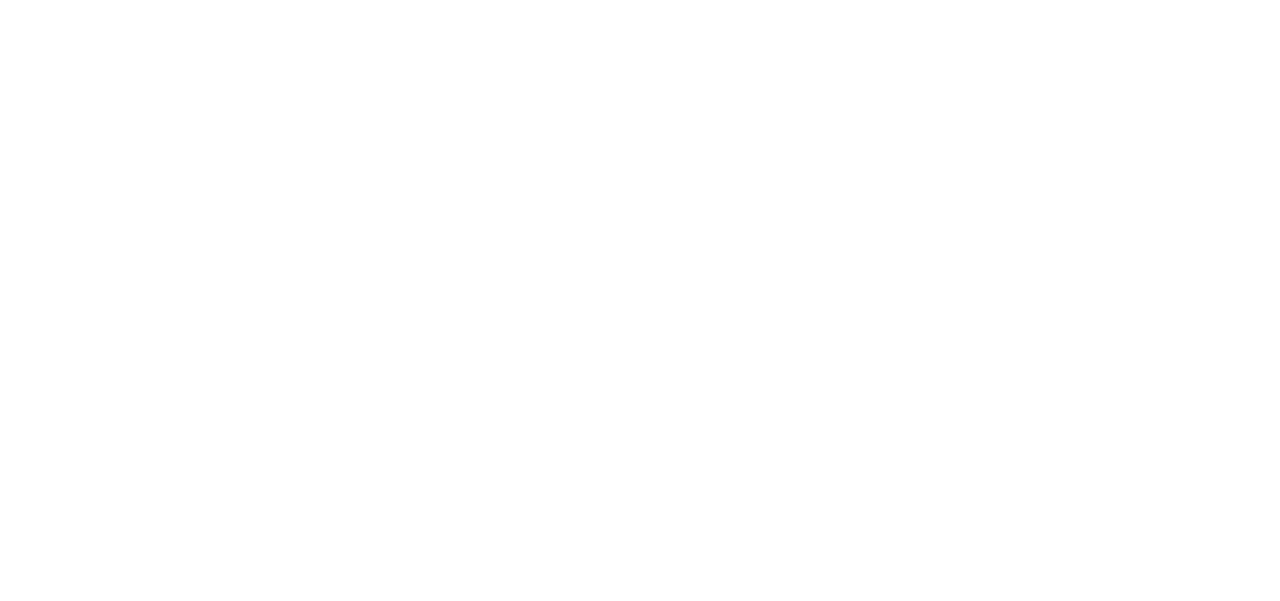
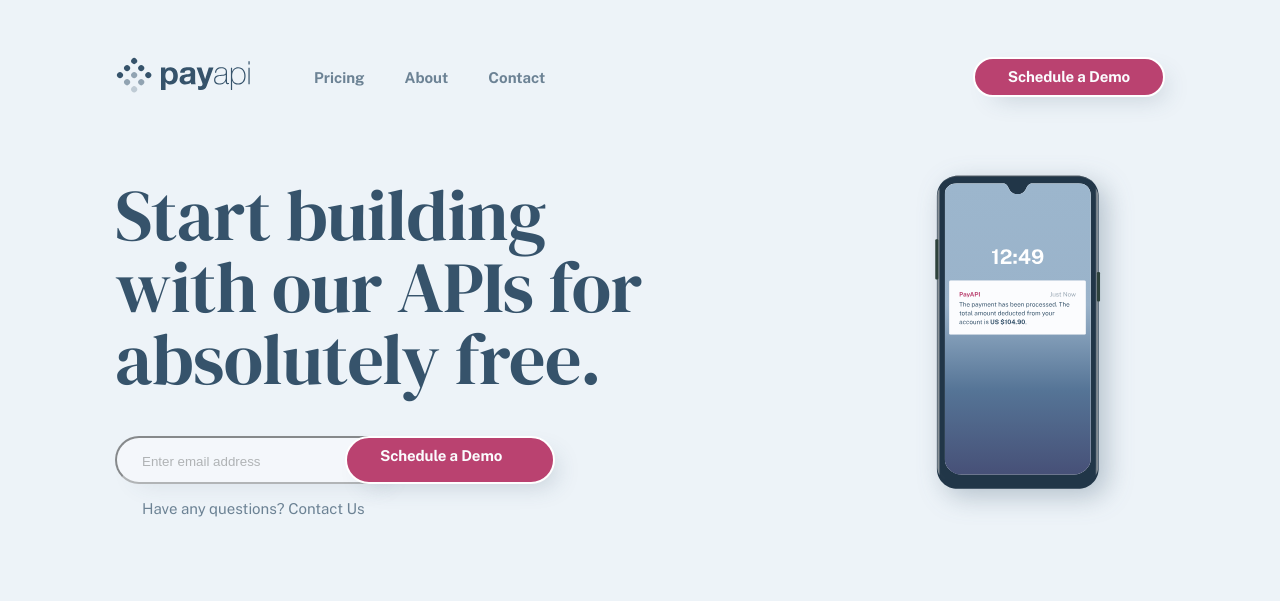
Before and after one commit to NurshodbekTalabov/imtixon__oy2, a plain HTML site: page index.html in a window 1280 px wide. Drawn offline with nearby package versions, Linux system fonts and the light colour scheme.

Commit message:
nimaga yaxshi ishlamayapsan

```diff
--- a/index.html
+++ b/index.html
@@ -8,15 +8,62 @@
     <link rel="stylesheet" href="./css/main.css">
 </head>
 <body>
-    <div class="wrapper">
-        <header>
+    <header class="siteheade">
 
-        </header>
-        <main>
+        <div class="container siteheade__container">
+            <div class="siteheader__logoblock">
+                <a class="sithead__logo"  href="#">
+                    <img src="./img/logo.svg" alt="logo img link">
+                </a>
+                <nav class="sitheade__nav">
+                    <ul class="siteheade__list">
+                        <li class="siteheade__item">
+                            <a class="sitehade__link" href="#">Pricing </a>
+                        </li>
+                        <li class="siteheade__item">
+                            <a class="sitehade__link" href="#"> About </a>
 
-        </main>
-    </div>
-    <footer></footer>
+                        </li>
+                        <li class="siteheade__item">
+                            <a class="sitehade__link" href="#"> Contact </a>
+
+                        </li>
+                    </ul>
+
+                </nav>
+            </div>
+            <a class="siteheade__btn btn" href="#">Schedule a Demo</a>
+    </header>
+    <section class="intro">
+        <div class="container intro__container ">
+            <div class="intro__box">
+                <div class="hero__block">
+                       <h2 class="intro_box__title">
+                    Start building with our APIs for absolutely free.
+
+                       </h2>
+                       <div class="hero_form__block">
+                          <form class="hero__form" >
+                         <input
+                      class="intro__email"
+                       type="email"
+                      name="email"
+                      id="email"
+                      placeholder="Enter email address">
+                        <a class="btn hero__btn" href="#"> Schedule a Demo </a>
+                    </form>
+                    <p class="suptitle">Have any questions? Contact Us</p>
+
+                       </div>
+
+                </div>
+
+            <div class="intro_box__img">
+                <img width="263" height="500" src="./img/telephone.svg" alt="introdaction">
+            </div>
+        </div>
+
+    </section>
 
 </body>
 </html>
--- a/scss/_fonts.scss
+++ b/scss/_fonts.scss
@@ -0,0 +1,4 @@
+
+  @import url('https://fonts.googleapis.com/css2?family=DM+Serif+Display:ital@0;1&display=swap');
+
+  @import url('https://fonts.googleapis.com/css2?family=Public+Sans:ital,wght@0,100;0,200;0,300;0,400;0,500;0,600;0,700;0,800;0,900;1,100;1,200;1,300;1,400;1,500;1,600;1,700;1,800;1,900&display=swap');
--- a/scss/_general.scss
+++ b/scss/_general.scss
@@ -23,14 +23,18 @@ h1,h2,h3,h4,h5,h6,p{
     margin: 0;
 }
 body{
+    font-family: 'DM Serif Display', serif;
+    font-family: 'Public Sans', sans-serif;
+    background: #EDF3F8;
     margin: 0;
     display: flex;
     flex-direction: column;
     justify-content: space-between;
+
+
 }
 .container{
-    min-width: 100%;
-    widows: 100%;
+    max-width: 1090px;
     margin-left: auto;
     margin-right: auto;
     padding-left: 20px;
--- a/scss/block/_header.scss
+++ b/scss/block/_header.scss
@@ -0,0 +1,48 @@
+.siteheade{
+   padding-top: 50px;
+}
+
+.siteheade__container{
+   display: flex;
+   align-items: center;
+   justify-content: space-between;
+}
+.siteheader__logoblock{
+   display: flex;
+   align-items: center;
+   gap: 64px;
+}
+.siteheade__list{
+   display: flex;
+}
+.siteheade__item + .siteheade__item{
+   margin-left: 40px;
+}
+.sitehade__link{
+    font-family: 'Public Sans';
+    font-style: normal;
+    font-weight: 700;
+    font-size: 15px;
+    line-height: 18px;
+    color: #36536B;
+    mix-blend-mode: normal;
+    opacity: 0.7;
+}
+.btn{
+   border: 2px solid #ffffff;
+   border-radius: 24px;
+   padding: 9px 33px;
+font-family: 'Public Sans';
+font-weight: 700;
+font-size: 15px;
+line-height: 18px;
+letter-spacing: -0.115385px;
+color: #FBFCFE;
+   background: #BA4270;
+    box-shadow: 10px 10px 25px -10px rgba(54, 83, 107, 0.25);
+    border-radius: 24px;
+font-style: normal;
+}
+.btn:hover{
+   background: #DA6D97;
+}
--- a/scss/block/_hero.scss
+++ b/scss/block/_hero.scss
@@ -0,0 +1,76 @@
+.hero__container{
+    display: flex;
+
+}
+.telephoneimg{
+    width: 263px;
+    height: 500px;
+}
+
+  .intro__box {
+    display: flex;
+    justify-content: space-between;
+    align-items: center;
+    gap: 206px;
+
+  }
+
+  .intro_box__title {
+    font-family: 'DM Serif Display';
+    font-weight: 400;
+    font-size: 72px;
+    line-height: 72px;
+    letter-spacing: -0.553846px;
+    color: #36536B;
+
+
+
+
+  .intro_box__img{
+    width: 500px;
+    height: 500px;
+  }
+
+.intro__email{
+  width: 445px;
+  height: 48px;
+}
+
+.hero__form{
+  position: relative;
+  margin-top: 41px;
+}
+.hero__btn{
+  position: absolute;
+  top: 0px;
+  right: 141px;
+  height: 48px;
+  left: 230px;
+}
+.hero__btn:hover{
+  background: #DA6D97;
+box-shadow: 10px 10px 25px -10px rgba(54, 83, 107, 0.25);
+border-radius: 24px;
+opacity: 0.5;
+}
+
+.suptitle{
+  margin-top: 16px;
+  margin-left: 27px;
+  font-family: 'Public Sans';
+  font-weight: 400;
+  font-size: 15px;
+  line-height: 18px;
+  color: #6C8294;
+}
+
+.intro__email{
+  background: #FBFCFE;
+  box-shadow: 10px 10px 25px -10px rgba(54, 83, 107, 0.25);
+  border-radius: 24px 0 0 24px ;
+  width: 272px;
+  height: 48px;
+  padding-top: 4px;
+  padding-left: 25px;
+  opacity: 0.5;
+}
```
Also changed, not shown: css/main.css, img/Bitmap.png (added), img/hero_btn.svg (added), img/iPhone-X-Mockup.png (added), img/logo.svg (added), img/menu.svg (added), img/telephone.svg (added), 1 other file.
